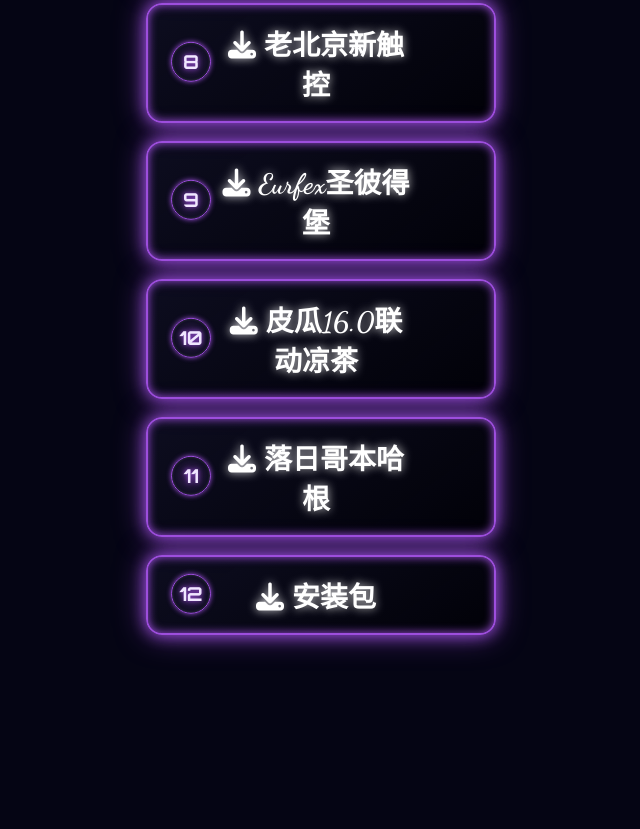
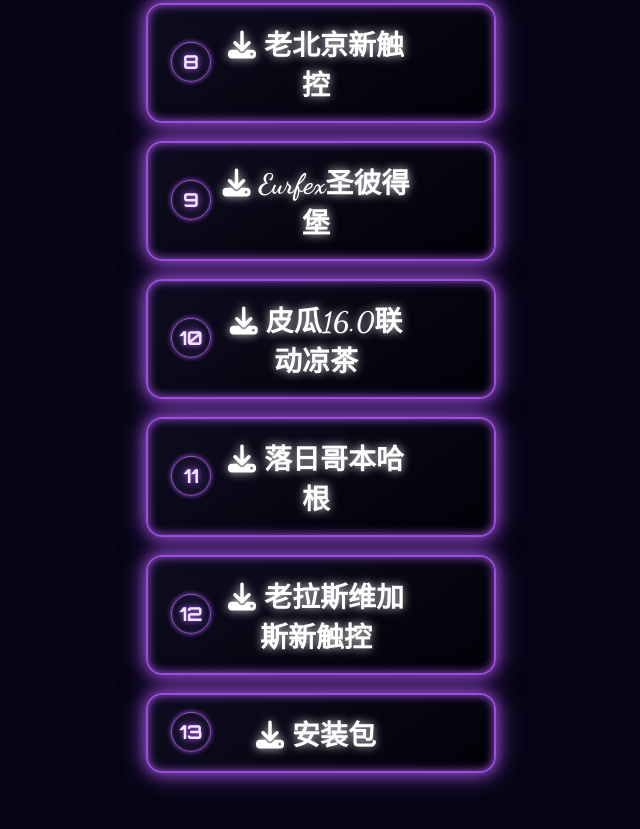
Before and after one commit to qiapigua/qiapigua---3, a plain HTML site: page index.html in a window 1280 px wide. Shown: the part 1243-2072 px from the top of the page, without its empty margins (319-959 px from the left). Before the commit the page ends 1996 px from the top, so only its background shows below. Drawn offline with Linux system fonts and the light colour scheme; a web font is replaced by a local one.

Commit message:
Update index.html

```diff
--- a/index.html
+++ b/index.html
@@ -591,7 +591,11 @@
         </div>
         <div class="btn-wrapper">
             <span class="btn-number">12</span>
-            <a href="#" class="install-btn"><i class="fas fa-download"></i>安装包</a>
+            <a href="https://easylink.cc/nj5l6h" class="install-btn"><i class="fas fa-download"></i>老拉斯维加斯新触控</a>
+        </div>
+        <div class="btn-wrapper">
+            <span class="btn-number">13</span>
+            <a href="https://example.com" class="install-btn"><i class="fas fa-download"></i>安装包</a>
         </div>
     </div>
 
```
